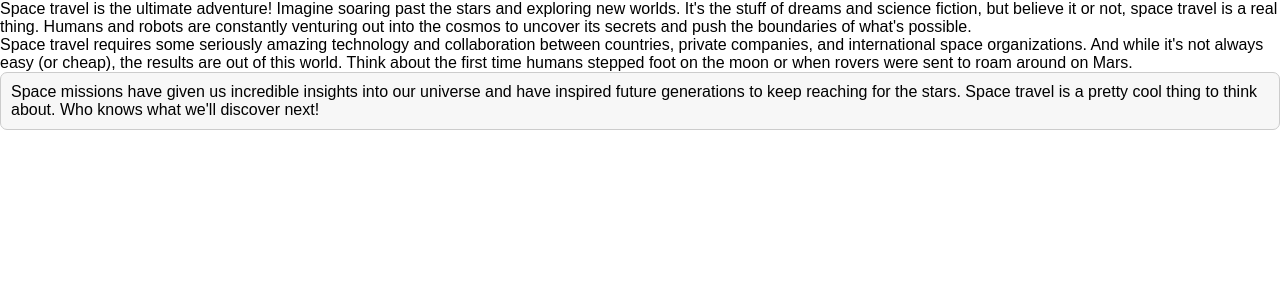
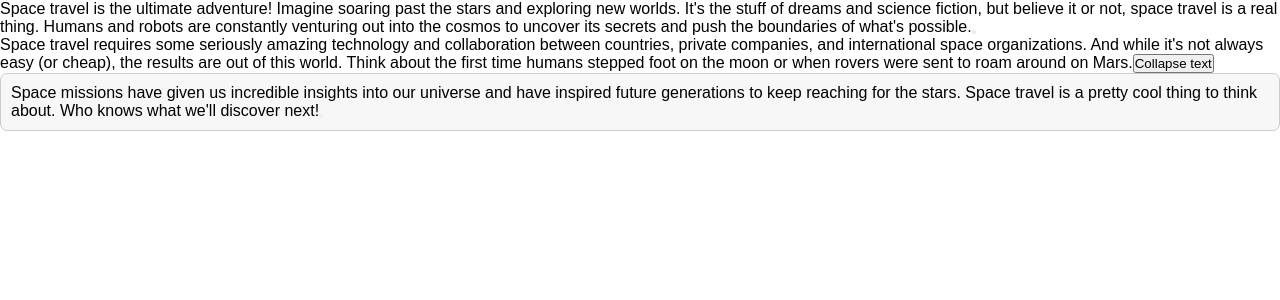
Before and after one commit to SaeedKarimian860/Text-Expander, a React (Create React App) app: page / in a window 1280 px wide. Shown: the top 300 px of the page. Built offline with nearby package versions, Linux system fonts and the light colour scheme.

Commit message:
text expander

```diff
--- a/src/App.js
+++ b/src/App.js
@@ -42,5 +42,5 @@ function TextExpander({collapsedNumWords,
   className,
   children
 }) {
-  return <div className={className}>{children}</div>;
+  return <div className={className}><span>{children}</span><button>{collapseButtonText}</button></div>;
 }
```
